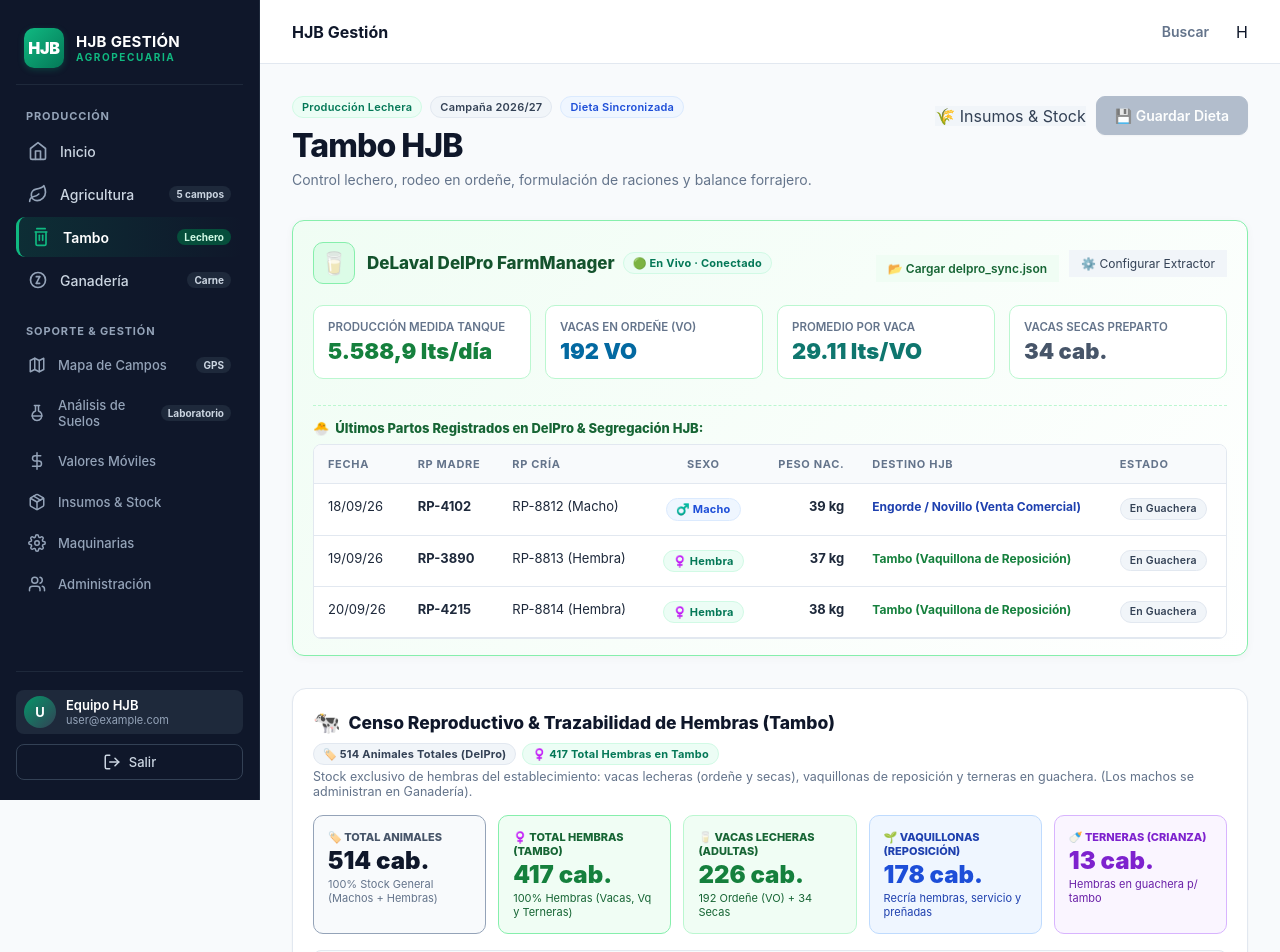
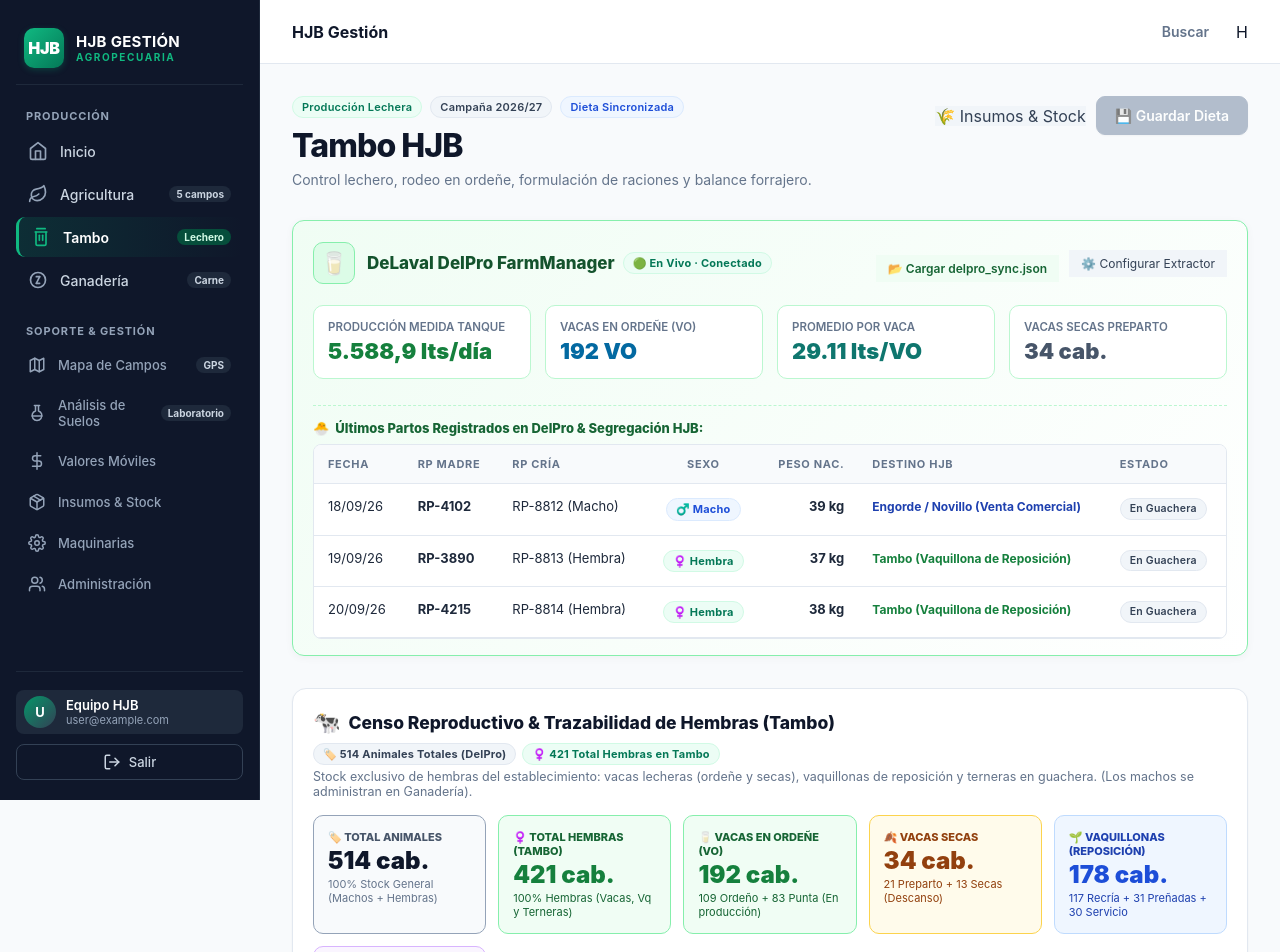
Before and after one commit to claudiobosio1970-stack/hjb-gestion, a Next.js app: page /tambo in a window 1280 px wide. Shown: the top 952 px of the page. Built offline with nearby package versions, Linux system fonts and the light colour scheme; no server answers; the database is empty; sample sign-in values are in the browser's storage.

Commit message:
feat(tambo): mostrar tarjeta destacada de vacas en ordenie y calibrar 17 terneras de guachera

```diff
--- a/src/app/ganaderia/page.tsx
+++ b/src/app/ganaderia/page.tsx
@@ -187,8 +187,8 @@ export default function GanaderiaPage() {
     : 514;
 
   const totalMachosGanaderia = (censoData?.novillosRecriaEngorde && censoData.novillosRecriaEngorde > 0)
-    ? (censoData.novillosRecriaEngorde + Math.round((censoData.ternerosCrianza || 26) / 2))
-    : (resumen.totalCabezas || 97);
+    ? (censoData.novillosRecriaEngorde + (censoData.ternerosCrianzaMachos || (censoData.ternerasCrianzaHembras ? 26 - censoData.ternerasCrianzaHembras : 9)))
+    : (resumen.totalCabezas || 93);
 
   function triggerFeedback(msg: string) {
     setFeedback(msg);
--- a/src/app/tambo/page.tsx
+++ b/src/app/tambo/page.tsx
@@ -169,18 +169,6 @@ export default function TamboPage() {
     ? delproConfig.datosSincronizados.censoRodeoTambo.totalRodeoGeneral
     : 514;
 
-  const vacasEnOrdenieCount = censoRodeo.vacasEnOrdenie || 192;
-  const vacasSecasCount = (censoRodeo.vacasSecas && censoRodeo.vacasSecas >= 25) ? censoRodeo.vacasSecas : 34;
-  const totalVacasAdultas = vacasEnOrdenieCount + vacasSecasCount; // 226
-
-  const vaquillonasReposicionCount = (censoRodeo.vaquillonasReposicion && censoRodeo.vaquillonasReposicion >= 100)
-    ? censoRodeo.vaquillonasReposicion
-    : 178;
-
-  const ternerasCrianzaHembrasCount = 13; // 50% de las 26 cabezas de crianza van a reposición lechera
-  const totalAnimalesHembra = totalVacasAdultas + vaquillonasReposicionCount + ternerasCrianzaHembrasCount; // 417
-  const totalAnimalesMacho = totalRodeoGeneral - totalAnimalesHembra; // 97
-
   // EN TAMBO SOLO ESTÁN LAS HEMBRAS (los machos van a Ganadería):
   const vacasDetalle = (censoRodeo.detalleVacas || []).filter((v) => {
     const gr = (v.grupoDelPro || "").toLowerCase();
@@ -211,6 +199,18 @@ export default function TamboPage() {
   const countPreniadas = vacasDetalle.filter((v) => v.estadoReproductivo === "Preñada").length;
   const countInseminadas = vacasDetalle.filter((v) => v.estadoReproductivo === "Inseminada").length;
   const countVacias = vacasDetalle.filter((v) => v.estadoReproductivo === "Vacía").length;
+
+  const vacasEnOrdenieCount = countOrdenie || censoRodeo.vacasEnOrdenie || 192;
+  const vacasSecasCount = countSecas || ((censoRodeo.vacasSecas && censoRodeo.vacasSecas >= 25) ? censoRodeo.vacasSecas : 34);
+  const totalVacasAdultas = vacasEnOrdenieCount + vacasSecasCount; // 226
+
+  const vaquillonasReposicionCount = countVaquillonas || ((censoRodeo.vaquillonasReposicion && censoRodeo.vaquillonasReposicion >= 100) ? censoRodeo.vaquillonasReposicion : 178);
+
+  // Terneras en guachera (en DelPro figuran exactamente 17 hembras de las 26 cabezas de Crianza):
+  const ternerasCrianzaHembrasCount = countTerneras || (censoRodeo.ternerasCrianzaHembras && censoRodeo.ternerasCrianzaHembras > 0 ? censoRodeo.ternerasCrianzaHembras : 17);
+
+  const totalAnimalesHembra = vacasDetalle.length || (totalVacasAdultas + vaquillonasReposicionCount + ternerasCrianzaHembrasCount); // 421
+  const totalAnimalesMacho = totalRodeoGeneral - totalAnimalesHembra; // 93
 
   const vacasFiltradas = vacasDetalle
     .filter((v) => {
@@ -548,8 +548,8 @@ export default function TamboPage() {
             </div>
           </div>
 
-          {/* 5 Tarjetas Principales del Tambo (Solo Hembras + Total General) */}
-          <div style={{ display: "grid", gridTemplateColumns: "repeat(auto-fit, minmax(170px, 1fr))", gap: "12px", marginBottom: "16px" }}>
+          {/* 6 Tarjetas Principales del Tambo (Solo Hembras + Total General) */}
+          <div style={{ display: "grid", gridTemplateColumns: "repeat(auto-fit, minmax(160px, 1fr))", gap: "12px", marginBottom: "16px" }}>
             <div style={{ background: "#f8fafc", border: "1.5px solid #94a3b8", padding: "14px", borderRadius: "10px" }}>
               <div style={{ fontSize: "11px", color: "var(--slate-600)", fontWeight: 800, textTransform: "uppercase" }}>🏷️ TOTAL ANIMALES</div>
               <div style={{ fontSize: "24px", fontWeight: 900, color: "var(--slate-900)", marginTop: "2px" }}>
@@ -570,13 +570,23 @@ export default function TamboPage() {
               </div>
             </div>
 
-            <div style={{ background: "#f0fdf4", border: "1px solid #bbf7d0", padding: "14px", borderRadius: "10px" }}>
-              <div style={{ fontSize: "11px", color: "#166534", fontWeight: 800, textTransform: "uppercase" }}>🥛 VACAS LECHERAS (ADULTAS)</div>
+            <div style={{ background: "#f0fdf4", border: "1.5px solid #86efac", padding: "14px", borderRadius: "10px" }}>
+              <div style={{ fontSize: "11px", color: "#166534", fontWeight: 800, textTransform: "uppercase" }}>🥛 VACAS EN ORDEÑE (VO)</div>
               <div style={{ fontSize: "24px", fontWeight: 900, color: "#15803d", marginTop: "2px" }}>
-                {totalVacasAdultas} cab.
+                {vacasEnOrdenieCount} cab.
               </div>
               <div style={{ fontSize: "11px", color: "#166534", marginTop: "2px" }}>
-                {vacasEnOrdenieCount} Ordeñe (VO) + {vacasSecasCount} Secas
+                109 Ordeño + 83 Punta (En producción)
+              </div>
+            </div>
+
+            <div style={{ background: "#fffbeb", border: "1.5px solid #fcd34d", padding: "14px", borderRadius: "10px" }}>
+              <div style={{ fontSize: "11px", color: "#92400e", fontWeight: 800, textTransform: "uppercase" }}>🍂 VACAS SECAS</div>
+              <div style={{ fontSize: "24px", fontWeight: 900, color: "#92400e", marginTop: "2px" }}>
+                {vacasSecasCount} cab.
+              </div>
+              <div style={{ fontSize: "11px", color: "#92400e", marginTop: "2px" }}>
+                21 Preparto + 13 Secas (Descanso)
               </div>
             </div>
 
@@ -586,17 +596,17 @@ export default function TamboPage() {
                 {vaquillonasReposicionCount} cab.
               </div>
               <div style={{ fontSize: "11px", color: "#1e40af", marginTop: "2px" }}>
-                Recría hembras, servicio y preñadas
+                117 Recría + 31 Preñadas + 30 Servicio
               </div>
             </div>
 
             <div style={{ background: "#faf5ff", border: "1px solid #d8b4fe", padding: "14px", borderRadius: "10px" }}>
-              <div style={{ fontSize: "11px", color: "#7e22ce", fontWeight: 800, textTransform: "uppercase" }}>🍼 TERNERAS (CRIANZA)</div>
+              <div style={{ fontSize: "11px", color: "#7e22ce", fontWeight: 800, textTransform: "uppercase" }}>🍼 TERNERAS (GUACHERA)</div>
               <div style={{ fontSize: "24px", fontWeight: 900, color: "#7e22ce", marginTop: "2px" }}>
                 {ternerasCrianzaHembrasCount} cab.
               </div>
               <div style={{ fontSize: "11px", color: "#6b21a8", marginTop: "2px" }}>
-                Hembras en guachera p/ tambo
+                17 Hembras en guachera p/ tambo
               </div>
             </div>
           </div>
--- a/src/lib/delproData.ts
+++ b/src/lib/delproData.ts
@@ -30,6 +30,7 @@ export interface PartoDelPro {
 
 export interface VacaTamboIndividual {
   rp: string;
+  sexo?: "Hembra" | "Macho" | string;
   estadoProductivo: "En Ordeñe" | "Seca" | "Vaquillona" | "Crianza" | "Macho" | string;
   estadoReproductivo: "Preñada" | "Vacía" | "Inseminada";
   diasLactancia: number; // DEL
@@ -62,6 +63,8 @@ export interface CensoRodeoTambo {
   vaquillonasReposicion: number;
   vaquillonasPreniadas: number;
   ternerosCrianza?: number;
+  ternerasCrianzaHembras?: number;
+  ternerosCrianzaMachos?: number;
   novillosRecriaEngorde?: number;
   detalleVacas?: VacaTamboIndividual[];
 }
@@ -385,10 +388,10 @@ export function generateDefaultVacasTambo(): VacaTamboIndividual[] {
     });
   }
 
-  // 8. Crianza Hembras - 13 cabezas (Grupo 11 DelPro: hembras de guachera para reposición lechera)
-  for (let i = 1; i <= 13; i++) {
+  // 8. Crianza Hembras - 17 cabezas (Grupo 11 DelPro: 17 hembras reales en guachera p/ reposición lechera)
+  for (let i = 1; i <= 17; i++) {
     const rpNum = 8800 + i;
-    const pesoEst = Number((42 + i * 2.8).toFixed(1));
+    const pesoEst = Number((40 + i * 2.5).toFixed(1));
 
     vacas.push({
       rp: `RP-${rpNum}`,
@@ -399,6 +402,7 @@ export function generateDefaultVacasTambo(): VacaTamboIndividual[] {
       promedio7d: 0,
       partoNumero: 0,
       pesoKg: pesoEst,
+      sexo: "Hembra",
       origenPeso: "estimado_curva",
       grupoDelPro: "Crianza",
     });
@@ -752,13 +756,13 @@ export const DELPRO_CONFIG_DEFAULT: DelProConfig = {
       rolloAlfalfaKg: 3.0,
       salMineralGramos: 150,
     },
-    hembrasEnReposicionTambo: 191, // 178 vaquillonas + 13 terneras crianza van a reposición del tambo
+    hembrasEnReposicionTambo: 195, // 178 vaquillonas + 17 terneras crianza van a reposición del tambo
     machosEnRecriaEngorde: {
-      guachera: 13,
+      guachera: 9, // 9 terneros machos de los 26 de Crianza DelPro
       rm1: 22,
       rm2: 28,
       rm3: 15,
-      terminacion: 19, // Solo machos van a venta comercial / faena (total 97 machos)
+      terminacion: 19, // Solo machos van a venta comercial / faena (total 93 machos)
     },
     censoRodeoTambo: {
       totalRodeoGeneral: 514,
@@ -770,6 +774,8 @@ export const DELPRO_CONFIG_DEFAULT: DelProConfig = {
       vaquillonasReposicion: 178,
       vaquillonasPreniadas: 31,
       ternerosCrianza: 26,
+      ternerasCrianzaHembras: 17,
+      ternerosCrianzaMachos: 9,
       novillosRecriaEngorde: 84,
       detalleVacas: defaultVacas,
     },
@@ -926,6 +932,8 @@ export function getCensoRodeoTambo(): CensoRodeoTambo {
       vacasSecas: (censo.vacasSecas && censo.vacasSecas >= 25) ? censo.vacasSecas : 34,
       vaquillonasReposicion: censo.vaquillonasReposicion && censo.vaquillonasReposicion >= 100 ? censo.vaquillonasReposicion : 178,
       ternerosCrianza: censo.ternerosCrianza || 26,
+      ternerasCrianzaHembras: censo.ternerasCrianzaHembras || 17,
+      ternerosCrianzaMachos: censo.ternerosCrianzaMachos || 9,
       novillosRecriaEngorde: censo.novillosRecriaEngorde || 84,
       detalleVacas: tieneDetalleCompleto ? censo.detalleVacas : defaultVacas,
     };
@@ -940,6 +948,8 @@ export function getCensoRodeoTambo(): CensoRodeoTambo {
     vaquillonasReposicion: 178,
     vaquillonasPreniadas: 31,
     ternerosCrianza: 26,
+    ternerasCrianzaHembras: 17,
+    ternerosCrianzaMachos: 9,
     novillosRecriaEngorde: 84,
     detalleVacas: defaultVacas,
   };
```
Also changed, not shown: Sincronizador_DelPro_HJB/connector.js (+6 -2 lines).
